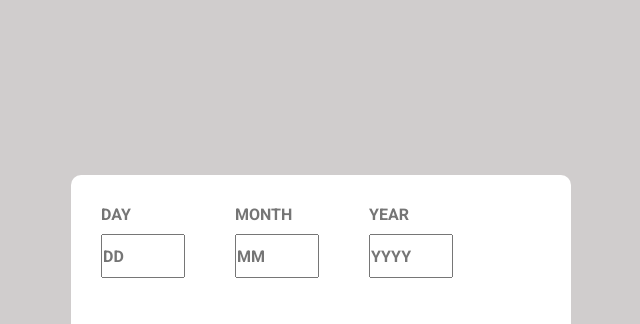
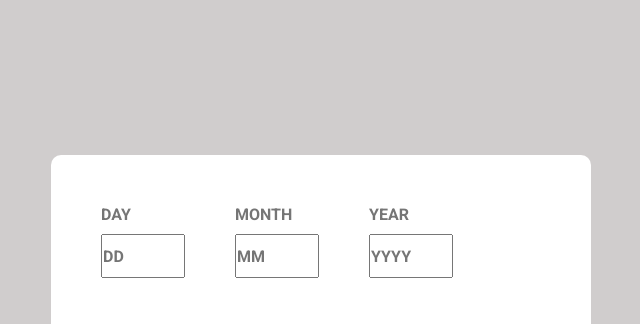
Before and after one commit to Ray-BT/Age-calculator-app, a plain HTML site: page index.html in a window 1280 px wide. Shown: the top 324 px of the page, without its empty margins (319-959 px from the left). Drawn offline with nearby package versions, Linux system fonts and the light colour scheme.

Commit message:
ajustando tamanho da tela

```diff
--- a/styles/style.css
+++ b/styles/style.css
@@ -28,7 +28,8 @@ section {
     top: 50%;
     left: 50%;
     height: 450px;
-    width: 500px;
+    padding: 20px;
+    width: 400px;
     border-radius: 10px 10px 100px 10px;
     background-color: white;
     transform: translate(-50%, -50%);
@@ -93,6 +94,15 @@ div#res {
     text-align: start;
 }
 
-@media screen and () {
-
+@media screen and (min-width: 1024px) {
+    section {
+        position: absolute;
+        top: 50%;
+        left: 50%;
+        height: 450px;
+        width: 500px;
+        border-radius: 10px 10px 100px 10px;
+        background-color: white;
+        transform: translate(-50%, -50%);
+    }
 }
```
